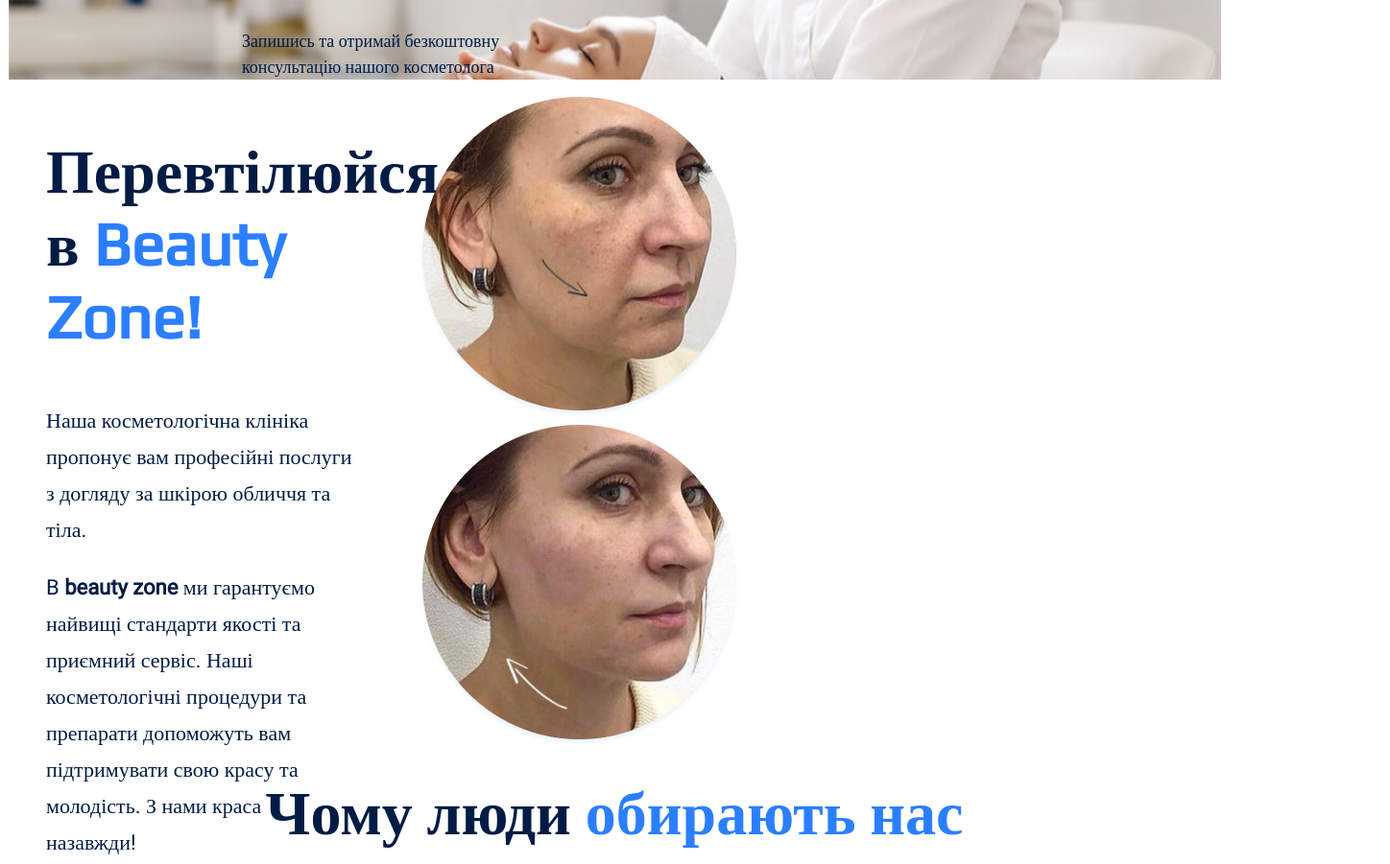
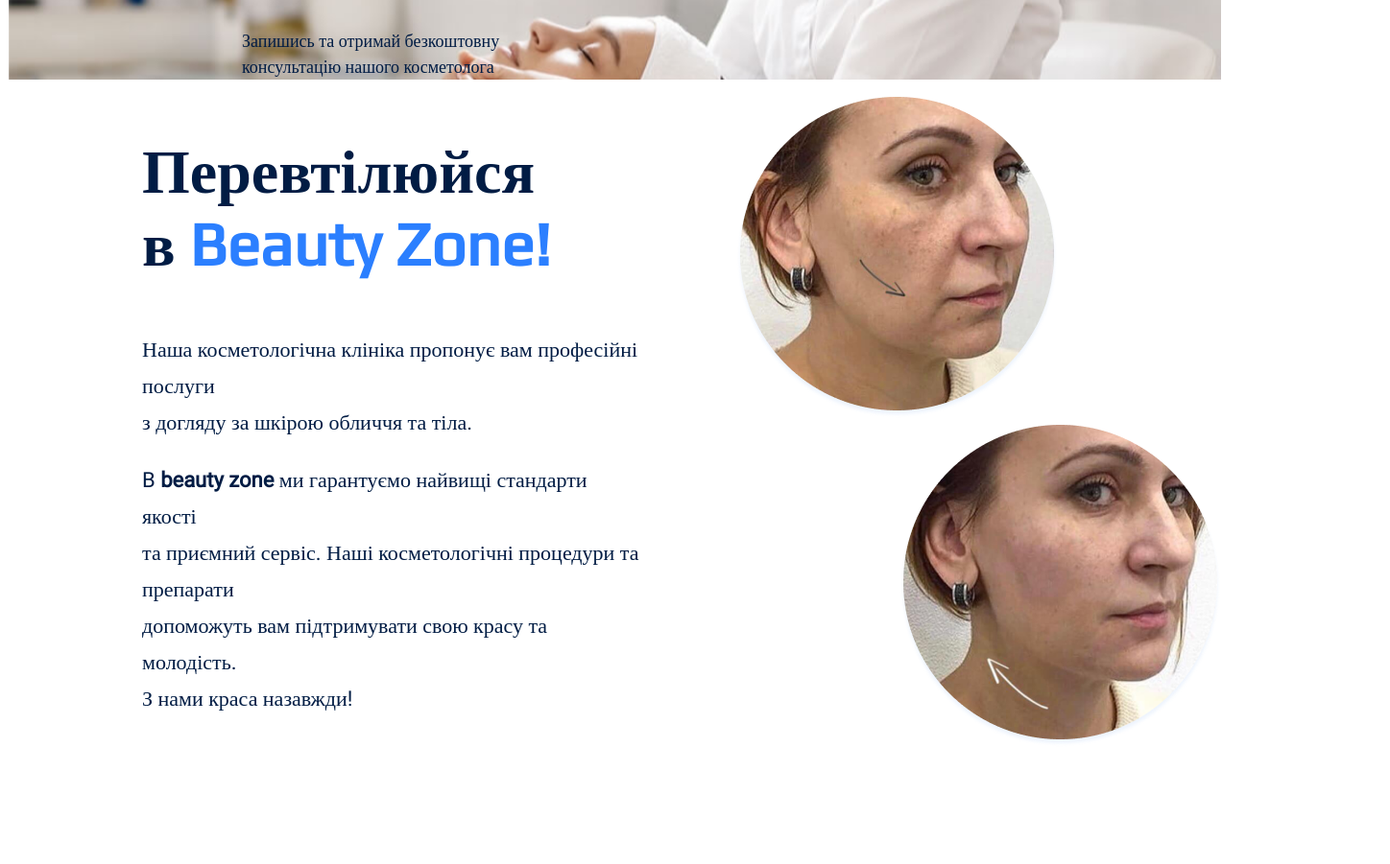
Before and after one commit to fintoman/genius-homework-2, a plain HTML site: page index.html in a window 1280 px wide. Shown: the part 479-1380 px from the top of the page at 96% size, 1448 px wide, since content can reach past the window. Drawn offline with Linux system fonts and the light colour scheme.

Commit message:
save brain

```diff
--- a/css/styles.css
+++ b/css/styles.css
@@ -51,12 +51,6 @@
   width: 1px;
   height: 1px;
   overflow: hidden;
-}
-
-*,
-*::after,
-*::before {
-  box-sizing: border-box;
 }
 
 /* Header */
@@ -125,25 +119,35 @@
   cursor: pointer;
 }
 /* main info */
+h2 {
+  font-family: Play;
+  font-size: 64px;
+  font-style: normal;
+  font-weight: 700;
+  line-height: normal;
+}
+
 .main-inf {
   display: flex;
   gap: 28px;
-  width: 1440px;
+  margin-left: 100px;
 }
 
 .main-text {
   padding: 40px;
-  max-width: 400px;
-  max-height: 709px;
+  width: 700px;
   display: block;
 }
 
 .main-fot {
-  width: 335px;
-  height: 328px;
 }
 
 .main-foto {
+  margin-left: 30px;
+}
+.main-foto2 {
+  margin-left: 200px;
+  margin-bottom: 200px;
 }
 
 .link {
@@ -177,14 +181,6 @@
   font-weight: 700;
   line-height: 114px; /* 81.429% */
   text-transform: capitalize;
-}
-
-h2 {
-  font-family: Play;
-  font-size: 64px;
-  font-style: normal;
-  font-weight: 700;
-  line-height: normal;
 }
 
 h2 .accent {
--- a/index.html
+++ b/index.html
@@ -65,14 +65,14 @@
             в <span class="accent">Beauty Zone!</span>
           </h2>
           <p id="text-inf">
-            Наша косметологічна клініка пропонує вам професійні послуги з
+            Наша косметологічна клініка пропонує вам професійні послуги <br />з
             догляду за шкірою обличчя та тіла.
           </p>
           <p id="text-inf">
             B <span class="beautyzone">beauty zone</span> ми гарантуємо найвищі
-            стандарти якості та приємний сервіс. Наші косметологічні процедури
-            та препарати допоможуть вам підтримувати свою красу та молодість. З
-            нами краса назавжди!
+            стандарти якості <br />та приємний сервіс. Наші косметологічні
+            процедури та препарати <br />допоможуть вам підтримувати свою красу
+            та молодість. <br />З нами краса назавжди!
           </p>
         </div>
         <div class="main-fot">
```
